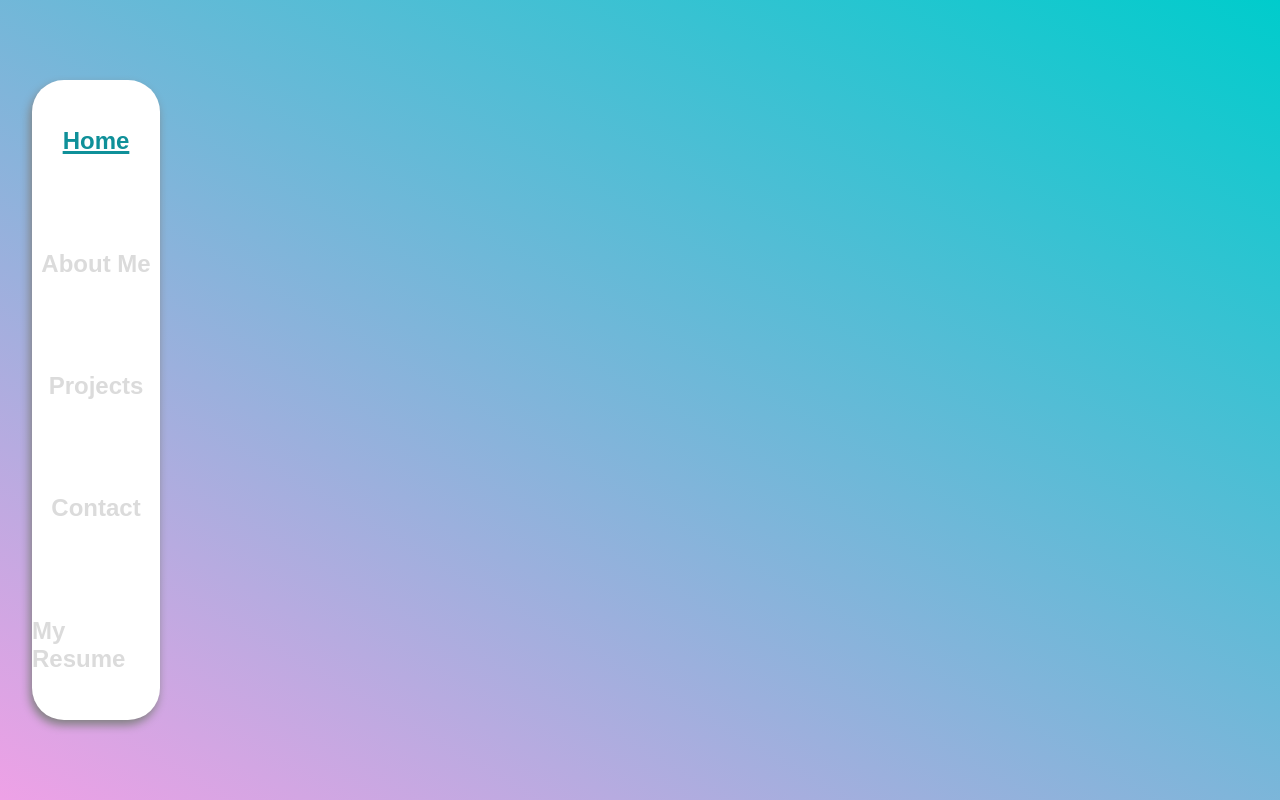
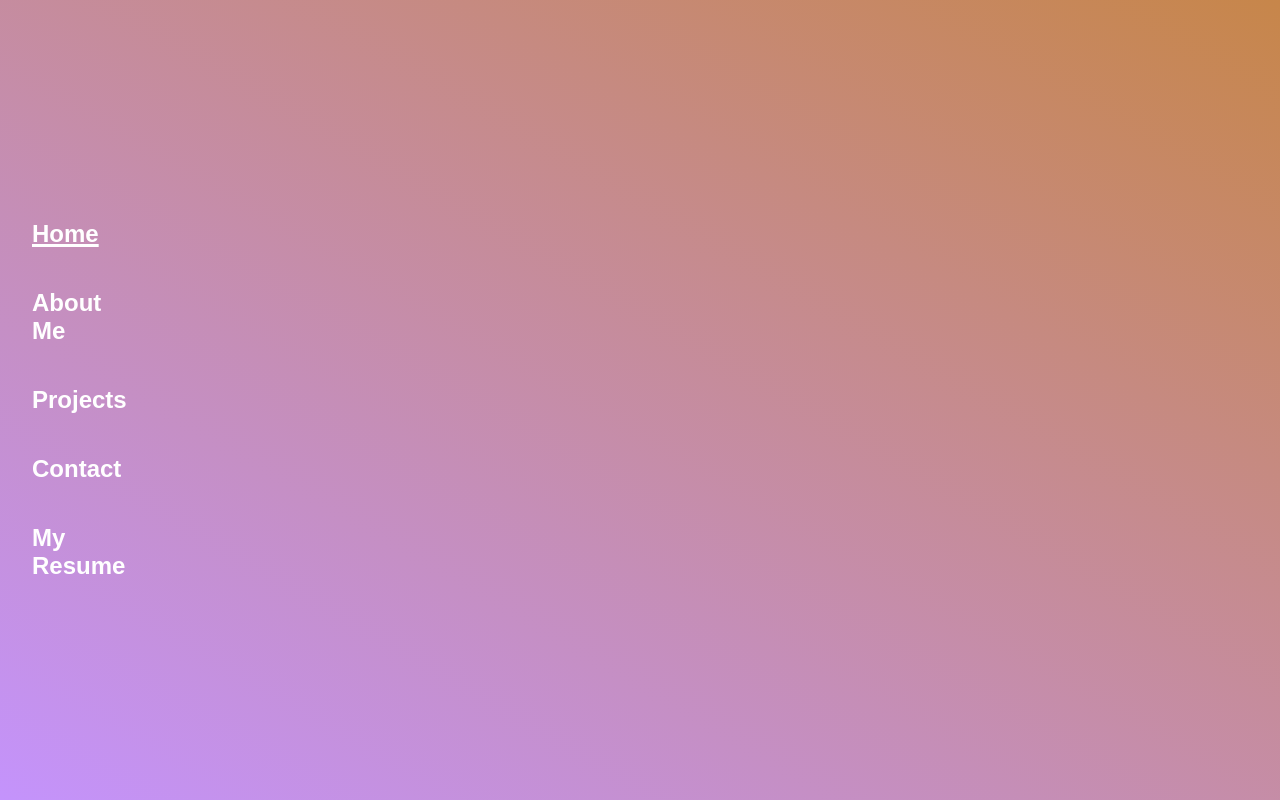
Before and after one commit to drewheaster/portfolio, a React (Create React App) app: page / in a window 1280 px wide. Built offline with nearby package versions, Linux system fonts and the light colour scheme.

Commit message:
updated colors

```diff
--- a/src/App.css
+++ b/src/App.css
@@ -36,3 +36,12 @@
     transform: rotate(360deg);
   }
 }
+
+.main-bg {
+  height: 100vh;
+  width: 100%;
+  display: flex;
+  flex-direction: row;
+  align-items: center;
+  background: linear-gradient(30deg, #c493fc, #c7864a);
+}
--- a/src/components/AboutMePage/AboutMePage.js
+++ b/src/components/AboutMePage/AboutMePage.js
@@ -1,13 +1,9 @@
 import React, { useEffect, useState } from "react";
 import "./style.css";
-import Header from '../Header/Header'
 
 export default function AboutMePage(props) {
     return (
         <>
-            <div className="home-bg">
-                <Header/>
-            </div>
         </>
     );
 };
--- a/src/components/ContactPage/ContactPage.js
+++ b/src/components/ContactPage/ContactPage.js
@@ -1,12 +1,10 @@
 import React, { useEffect, useState } from "react";
 import "./style.css";
-import Header from '../Header/Header'
 
 export default function ContactPage(props) {
     return (
         <>
-            <div className="home-bg">
-                <Header/>
+            <div>
             </div>
         </>
     );
--- a/src/components/Header/style.css
+++ b/src/components/Header/style.css
@@ -1,22 +1,19 @@
 .header {
-    width: 10%;
-    height: 80%;
-    background-color: #ffffff;
+    width: 8%;
+    height: 50%;
     position: fixed;
     left: 2rem;
-    border-radius: 2rem;
     display: flex;
     flex-direction: column;
-    align-items: center;
+    align-items: flex-start;
     justify-content: space-around;
-    box-shadow: -2px 5px 10px grey;
     margin-right: 2rem;
 }
 
 .page-selection {
     user-select: none;
     font-size: 1.5rem;
-    color: #dbdbdb;
+    color: #ffffff;
     font-family: Arial, Helvetica, sans-serif;
     font-weight: 700;
 }
@@ -24,7 +21,7 @@
 .page-selection-underlined {
     user-select: none;
     font-size: 1.5rem;
-    color: #0f9099;
+    color: #ffffff;
     font-family: Arial, Helvetica, sans-serif;
     font-weight: 700;
     text-decoration-line: underline;
@@ -33,10 +30,10 @@
 
 .page-selection:hover {
     cursor: pointer;
-    color: #0f9099;
+    color: #000000;
 }
 
 .page-selection-underlined:hover {
     cursor: pointer;
-    color: #0f9099;
+    color: #000000;
 }
--- a/src/components/HomePage/HomePage.js
+++ b/src/components/HomePage/HomePage.js
@@ -5,8 +5,7 @@ import Header from '../Header/Header'
 export default function HomePage(props) {
     return (
         <>
-            <div className="home-bg">
-                <Header/>
+            <div>
             </div>
         </>
     );
--- a/src/components/HomePage/style.css
+++ b/src/components/HomePage/style.css
@@ -4,5 +4,4 @@
     display: flex;
     justify-content: center;
     align-items: center;
-    background: linear-gradient(30deg, #EEA1E6, #00cccc);
 }
--- a/src/components/ProjectsPage/ProjectsPage.js
+++ b/src/components/ProjectsPage/ProjectsPage.js
@@ -1,12 +1,10 @@
 import React, { useEffect, useState } from "react";
 import "./style.css";
-import Header from '../Header/Header'
 
 export default function ProjectsPage(props) {
     return (
         <>
             <div className="home-bg">
-                <Header/>
             </div>
         </>
     );
--- a/src/pages/AboutMe.js
+++ b/src/pages/AboutMe.js
@@ -1,11 +1,15 @@
 import React from "react";
-import AboutMePage from '../components/AboutMePage/AboutMePage.js'
+import AboutMePage from '../components/AboutMePage/AboutMePage.js';
+import Header from '../components/Header/Header';
 
 
 export default function AboutMe(props) {
     return (
         <>
-            <AboutMePage/>
+            <div className="main-bg">
+                <Header/>
+                <AboutMePage/>
+            </div>
         </>
     )
 }
--- a/src/pages/Contact.js
+++ b/src/pages/Contact.js
@@ -1,11 +1,15 @@
 import React from "react";
-import ContactPage from '../components/ContactPage/ContactPage'
+import ContactPage from '../components/ContactPage/ContactPage';
+import Header from '../components/Header/Header';
 
 
 export default function Contact(props) {
     return (
         <>
-            <ContactPage/>
+            <div className="main-bg">
+                <Header/>
+                <ContactPage/>
+            </div>
         </>
     )
 }
--- a/src/pages/Home.js
+++ b/src/pages/Home.js
@@ -1,11 +1,15 @@
 import React from "react";
-import HomePage from '../components/HomePage/HomePage'
+import HomePage from '../components/HomePage/HomePage';
+import Header from '../components/Header/Header';
 
 
 export default function Home(props) {
     return (
         <>
-            <HomePage/>
+            <div className="main-bg">
+                <Header/>
+                <HomePage/>
+            </div>
         </>
     )
 }
--- a/src/pages/Projects.js
+++ b/src/pages/Projects.js
@@ -1,11 +1,15 @@
 import React from "react";
-import ProjectsPage from '../components/ProjectsPage/ProjectsPage'
+import ProjectsPage from '../components/ProjectsPage/ProjectsPage';
+import Header from '../components/Header/Header';
 
 
 export default function Projects(props) {
     return (
         <>
-            <ProjectsPage/>
+            <div className="main-bg">
+                <Header/>
+                <ProjectsPage/>
+            </div>
         </>
     )
 }
```
